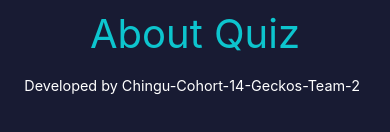
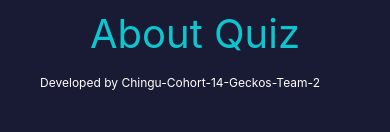
Before and after one commit to chingu-voyages/v14-geckos-team-02, a React (Create React App) app: page / in a window 390 px wide. Shown: the part 276-408 px from the top of the page. Built offline with nearby package versions, Linux system fonts and the light colour scheme.

Commit message:
1.Modify Footer.scss 2.Make footer text responsive

```diff
--- a/src/views/components/Footer/Footer.scss
+++ b/src/views/components/Footer/Footer.scss
@@ -1,7 +1,7 @@
 footer {
   color: #fff;
-  font-size: 0.9rem;
-  text-align: right;
+  font-size: 0.75rem;
+  text-align: center;
   position: sticky;
   bottom: 0;
   width: 100%;
@@ -10,3 +10,10 @@ footer {
     padding: 5px 30px 5px 0;
   }
 }
+
+@media only screen and (min-width: 600px){
+  footer {
+    font-size: 0.9rem;
+    text-align: right;
+  }
+}
```
